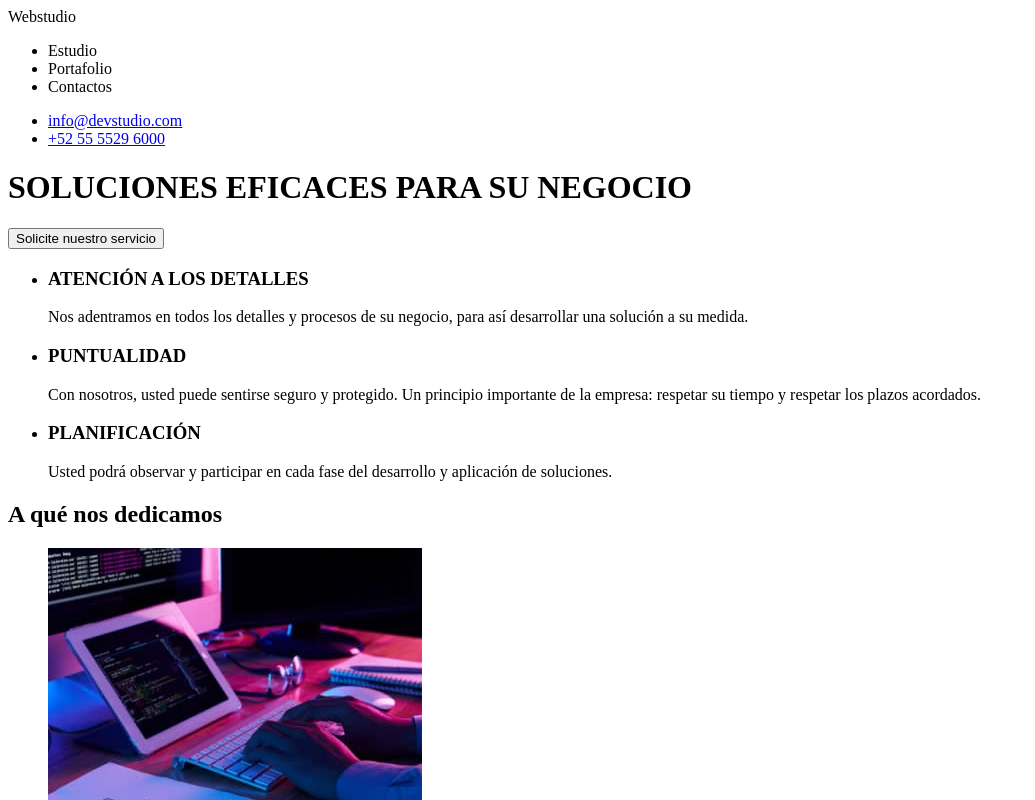
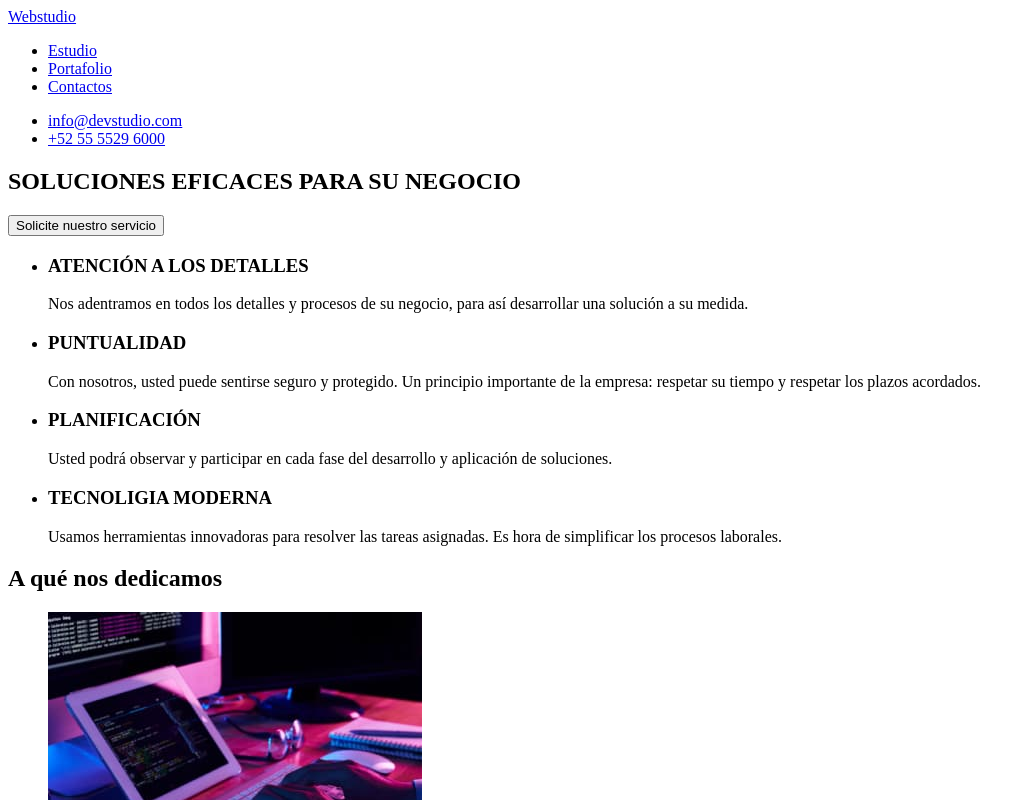
Before and after one commit to MrROlanBOT/goit-markup-hw-02, a plain HTML site: page index.html in a window 1280 px wide. Shown: the top 800 px of the page, without its empty margins (0-1035 px from the left). Drawn offline with Linux system fonts and the light colour scheme.

Commit message:
se agrego portafolio tarea 2

```diff
--- a/index.html
+++ b/index.html
@@ -4,16 +4,22 @@
     <meta charset="UTF-8" />
     <meta http-equiv="x-UA-compatible" content="IE=edge" />
     <meta name="viewport" content="width=device-width, inicial-scale=1.0" />
-    <title>la tarea de casa #2</title>
+    <title>la tarea de casa #1</title>
   </head>
   <body>
     <header>
-      Webstudio
+      <a href="#"> Webstudio </a>
       <nav>
         <ul>
-          <li>Estudio</li>
-          <li>Portafolio</li>
-          <li>Contactos</li>
+          <li>
+            <a href="#"> Estudio </a>
+          </li>
+          <li>
+            <a href="#"> Portafolio </a>
+          </li>
+          <li>
+            <a href="#"> Contactos </a>
+          </li>
         </ul>
         <ul class="nav_contacs">
           <li><a href="mailto:info@devstudio.com">info@devstudio.com</a></li>
@@ -22,11 +28,11 @@
       </nav>
     </header>
     <main>
-      <selection>
+      <section>
         <h1>SOLUCIONES EFICACES PARA SU NEGOCIO</h1>
-        <button>Solicite nuestro servicio</button>
-      </selection>
-      <selection>
+        <button type="button">Solicite nuestro servicio</button>
+      </section>
+      <section>
         <ul>
           <li>
             <h3>ATENCIÓN A LOS DETALLES</h3>
@@ -50,8 +56,15 @@
               aplicación de soluciones.
             </p>
           </li>
+          <li>
+            <h3>TECNOLIGIA MODERNA</h3>
+            <p>
+              Usamos herramientas innovadoras para resolver las tareas
+              asignadas. Es hora de simplificar los procesos laborales.
+            </p>
+          </li>
         </ul>
-      </selection>
+      </section>
       <section>
         <h2>A qué nos dedicamos</h2>
         <ul>
@@ -87,9 +100,9 @@
       </section>
     </main>
     <footer>
-      <h3>WebStudio</h3>
+      <a>WebStudio</a>
       <address>
-        Calz. Ticomán 500, Ciudad de México, CDMX, México
+        <a href="#"> Calz. Ticomán 500, Ciudad de México, CDMX, México </a>
         <ul>
           <li><a href="mailto:info@example.com">info@example.com</a></li>
           <li><a href="tel:+52 55 5529 6000">+52 55 5529 6000</a></li>
```
Also changed, not shown: 1 other file.
